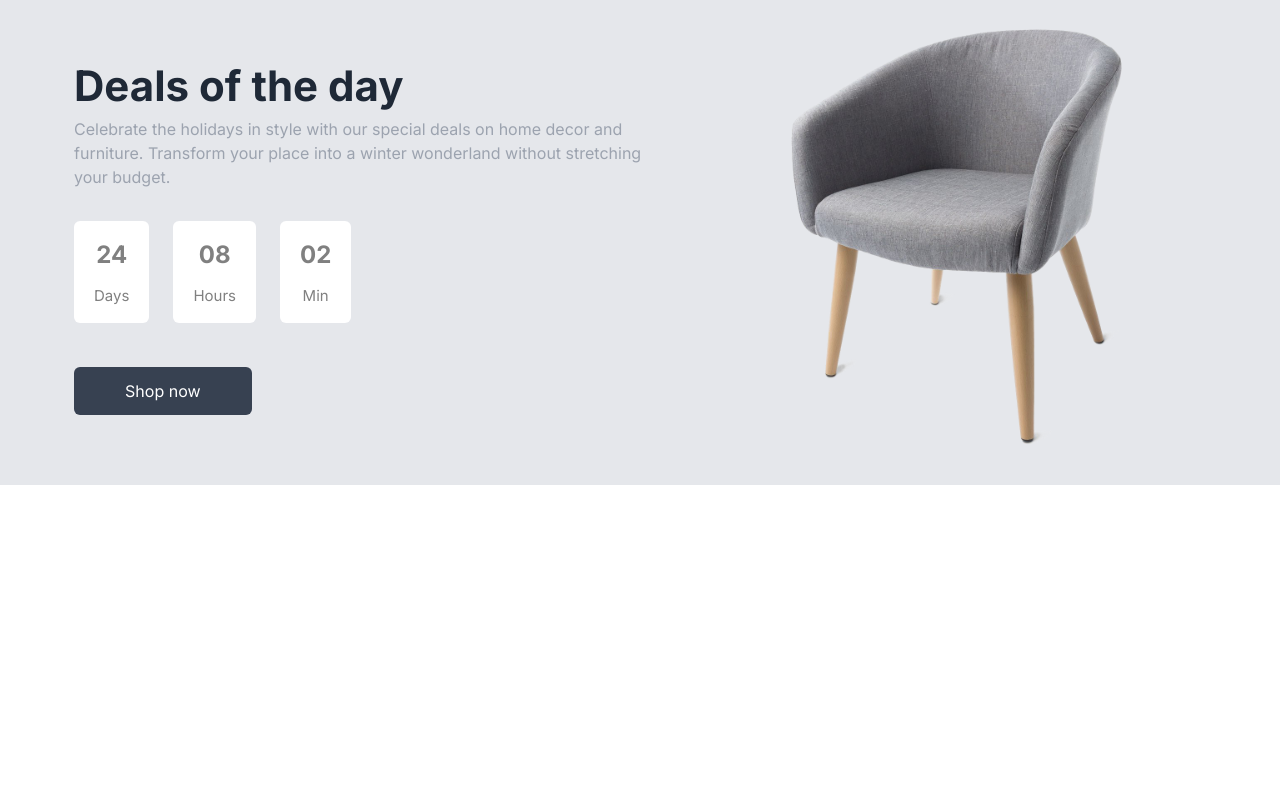
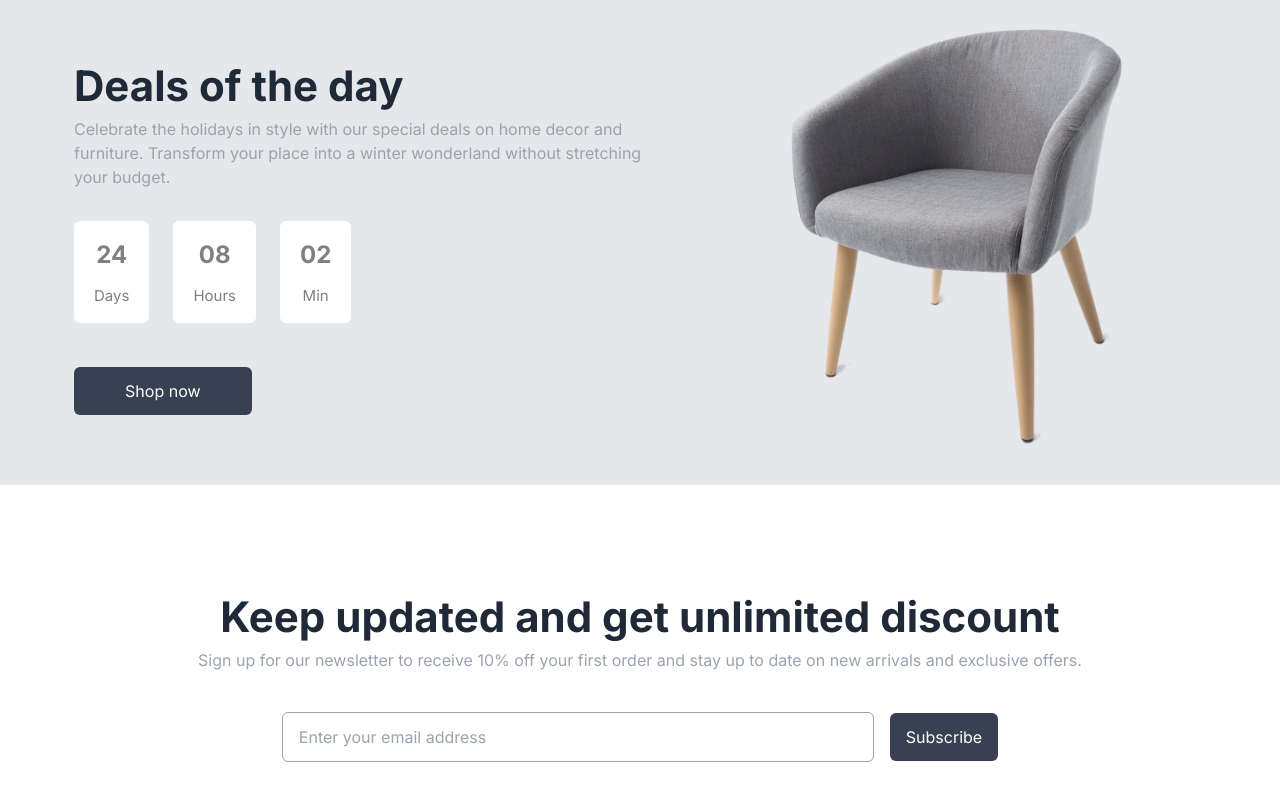
Before and after one commit to finnih-abidemi/Design-and-development-of-an-E-commerce-website-using-Next-js, a Next.js app: page / in a window 1280 px wide. Shown: the part 3469-4269 px from the top of the page. Before the commit the page ends 3954 px from the top, so only its background shows below. Built offline with nearby package versions, Linux system fonts and the light colour scheme.

Commit message:
Created the newsletter section

```diff
--- a/src/app/page.tsx
+++ b/src/app/page.tsx
@@ -3,6 +3,7 @@ import Deals from "@/components/Deals";
 import Furniture from "@/components/Furniture";
 import Header from "@/components/Header";
 import Hero from "@/components/Hero";
+import Newsletter from "@/components/Newsletter";
 import React from "react";
 
 const Home = () => {
@@ -13,6 +14,7 @@ const Home = () => {
       <Collection />
       <Furniture />
       <Deals />
+      <Newsletter />
     </>
   );
 };
--- /dev/null
+++ b/src/components/Newsletter/index.tsx
@@ -0,0 +1,28 @@
+import React from "react";
+import Biscuit from "../Biscuit";
+
+const Newsletter = () => {
+  return (
+    <div className="mt-[100px] mb-[50px]">
+      <main className="container flex flex-col justify-center items-center text-center w-full">
+        <Biscuit
+          text="Keep updated and get unlimited discount"
+          subText="Sign up for our newsletter to receive 10% off your first order and stay up to date on new arrivals and exclusive offers."
+        />
+
+        <div className="flex justify-center items-center gap-4 mt-10 w-full">
+          <input
+            type="text"
+            placeholder="Enter your email address"
+            className="border border-gray-400 px-4 py-3 rounded-md w-[50%]"
+          />
+          <button className="bg-gray-700 text-white px-4 py-3 rounded-md hover:bg-gray-500">
+            Subscribe
+          </button>
+        </div>
+      </main>
+    </div>
+  );
+};
+
+export default Newsletter;
```
